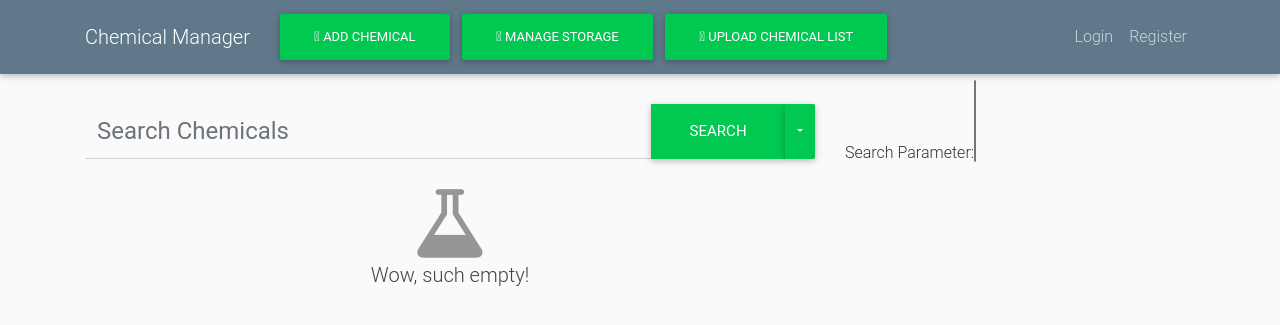
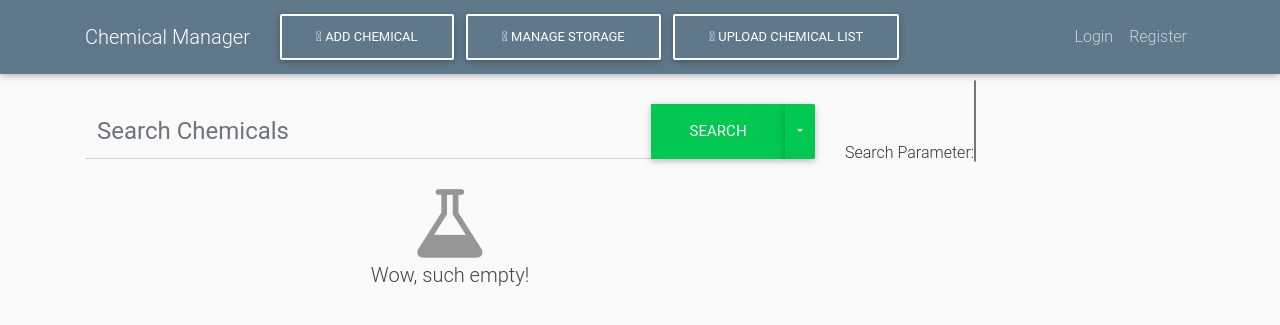
Before and after one commit to PythonFZ/ChemData, a Django app: template chemmanager/templates/chemmanager/chemdata_home.html in a window 1280 px wide. Shown: the top 325 px of the page. Run offline with Django 3.2, Linux system fonts and the light colour scheme; the template is opened without the code that fills it: values that come from a table or form of the project are taken from there, others are empty; parts of the project's set-up code (start-up, migrations or seed data) failed here and were passed over; some libraries are stand-ins or nearby versions.

Commit message:
+Added links to nav-bar objects. Changed color to white. -removed dropdown options (except reset)

```diff
--- a/chemmanager/templates/chemmanager/chemdata_home.html
+++ b/chemmanager/templates/chemmanager/chemdata_home.html
@@ -24,14 +24,6 @@
                             <a href="{% url 'chemmanager-home' %}" class="dropdown-item"
                                onclick="clear_local_storage()">
                                 <i class="fas fa-undo"></i>&nbsp;Reset</a>
-                            <a href="{% url 'chemical-create' %}" class="dropdown-item" onclick="clear_local_storage()">
-                                <i class="fas fa-plus"></i>&nbsp;Add Chemical</a>
-                            <a href="{% url 'storage-list' %}" class="dropdown-item" onclick="clear_local_storage()">
-                                <i class="fas fa-archive"></i>&nbsp;Manage Storage</a>
-                            <a href="{% url 'chemical-table' %}" class="dropdown-item" onclick="clear_local_storage()">
-                                <i class="fas fa-table"></i>&nbsp;View as table</a>
-                            <a href="{% url 'chemicallist-upload' %}" class="dropdown-item" onclick="clear_local_storage()">
-                                <i class="fas fa-upload"></i>&nbsp;Upload Chemical List</a>
                         </div>
                     </div>
                 </div>
@@ -342,17 +334,16 @@
                         localStorage.removeItem('open_' + 'collapseAll-' + id);
                     }
                 });
-        })
-        ;
+        });
 
     </script>
 {% endblock %}
 
 {% block navigation-bar %}
     <form class="form-inline">
-        <button class="btn btn-success"><i class="fas fa-plus"></i>&nbsp;Add Chemical</button>
-        <button class="btn btn-success"><i class="fas fa-archive"></i>&nbsp;Manage Storage</button>
-        <button class="btn btn-success"><i class="fas fa-upload"></i>&nbsp;Upload Chemical List</button>
+        <a href="{% url 'chemical-create' %}" class="btn btn-outline-white" onclick="clear_local_storage()"><i class="fas fa-plus"></i>&nbsp;Add Chemical</a>
+        <a href="{% url 'storage-list' %}" class="btn btn-outline-white" onclick="clear_local_storage()"><i class="fas fa-archive"></i>&nbsp;Manage Storage</a>
+        <a href="{% url 'chemicallist-upload' %}" class="btn btn-outline-white" onclick="clear_local_storage()"><i class="fas fa-upload"></i>&nbsp;Upload Chemical List</a>
     </form>
 
 {#    <a class="nav-item nav-link" href="{% url 'chemmanager-home' %}">Chemical Manager</a>#}
```
